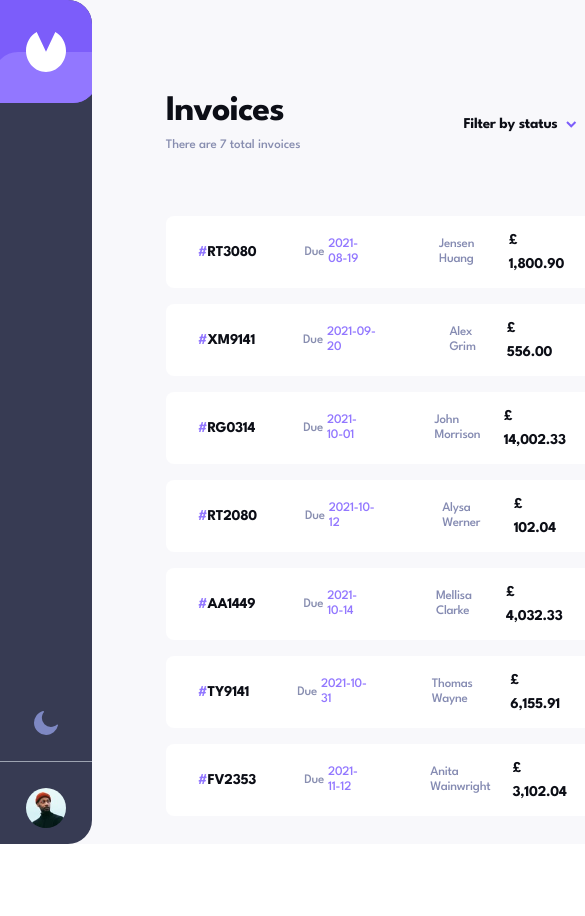
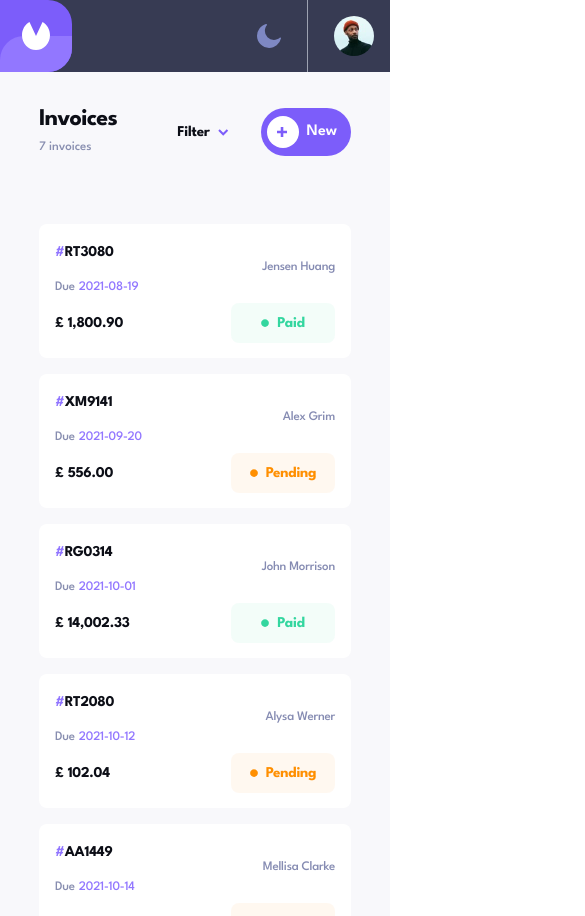
Before and after one commit to KareemEhab/invoice-app, a React (Vite) app in the folder invoice-web-app/: page / in a window 390 px wide. Shown: the top 916 px of the page, 585 px wide, since content can reach past the window. Before the commit the page ends 844 px from the top, so only its background shows below. Built offline with nearby package versions, Linux system fonts and the light colour scheme.

Commit message:
Make home page mobile responsive

```diff
--- a/invoice-web-app/src/App.tsx
+++ b/invoice-web-app/src/App.tsx
@@ -7,7 +7,13 @@ function App() {
   const bgColor = useColorModeValue("gray.lightBg", "gray.darkBg");
 
   return (
-    <HStack minW="100vw" minH="100vh" bg={bgColor} gap={0}>
+    <HStack
+      minW="100vw"
+      minH="100vh"
+      bg={bgColor}
+      gap={0}
+      flexDir={{ base: "column", lg: "row" }}
+    >
       <Sidebar />
       <Home invoices={data} />
     </HStack>
--- a/invoice-web-app/src/components/HomeHeader.tsx
+++ b/invoice-web-app/src/components/HomeHeader.tsx
@@ -1,4 +1,10 @@
-import { HStack, Text, VStack, useColorModeValue } from "@chakra-ui/react";
+import {
+  HStack,
+  Text,
+  VStack,
+  useBreakpointValue,
+  useColorModeValue,
+} from "@chakra-ui/react";
 import { Invoice } from "../hooks/useInvoice";
 import Button1 from "./common/Button1";
 import HomeHeaderMenu from "./HomeHeaderMenu";
@@ -12,19 +18,26 @@ const HomeHeader = ({ invoices, setSelectedStatuses }: Props) => {
   const headerColor = useColorModeValue("black.600", "white");
   const subheaderColor = useColorModeValue("gray.800", "gray.600");
 
+  const buttonText = useBreakpointValue({ base: "New", md: "New Invoice" });
+  const headerClass = useBreakpointValue({ base: "hm", md: "hl" });
+  const totalInvoicesText = useBreakpointValue({
+    base: `${invoices.length} invoices`,
+    md: `There are ${invoices.length} total invoices`,
+  });
+
   return (
     <HStack width="100%" height="3.5rem" justify="space-between">
       <VStack align="left">
-        <Text className="hl" color={headerColor}>
+        <Text className={headerClass} color={headerColor}>
           Invoices
         </Text>
         <Text className="body" color={subheaderColor}>
-          There are {invoices.length} total invoices
+          {totalInvoicesText}
         </Text>
       </VStack>
       <HStack gap="2rem">
         <HomeHeaderMenu setSelectedStatuses={setSelectedStatuses} />
-        <Button1 onClick={() => {}}>New Invoice</Button1>
+        <Button1 onClick={() => {}}>{buttonText}</Button1>
       </HStack>
     </HStack>
   );
--- a/invoice-web-app/src/components/HomeHeaderMenu.tsx
+++ b/invoice-web-app/src/components/HomeHeaderMenu.tsx
@@ -9,6 +9,7 @@ import {
   HStack,
   Text,
   useDisclosure,
+  useBreakpointValue,
 } from "@chakra-ui/react";
 import arrowDown from "../assets/icon-arrow-down.svg";
 import arrowUp from "../assets/icon-arrow-up.svg";
@@ -22,6 +23,11 @@ const NavbarMenu = ({ setSelectedStatuses }: Props) => {
   const bgColor = useColorModeValue("white", "black.400");
   const textColor = useColorModeValue("black.600", "white");
   const { isOpen, onToggle } = useDisclosure();
+
+  const menuName = useBreakpointValue({
+    base: "Filter",
+    md: "Filter by status",
+  });
 
   // Initialize state for checkbox statuses
   const [checkboxStatuses, setCheckboxStatuses] = useState<{
@@ -52,7 +58,7 @@ const NavbarMenu = ({ setSelectedStatuses }: Props) => {
     <Menu closeOnSelect={false} closeOnBlur={false}>
       <MenuButton className="hs" color={textColor} onClick={onToggle}>
         <HStack>
-          <Text>Filter by status</Text>
+          <Text>{menuName}</Text>
           <Image src={isOpen ? arrowUp : arrowDown} />
         </HStack>
       </MenuButton>
--- a/invoice-web-app/src/components/HomeInvoice.tsx
+++ b/invoice-web-app/src/components/HomeInvoice.tsx
@@ -1,6 +1,7 @@
 import {
   HStack,
   Image,
+  Show,
   Text,
   useColorMode,
   useColorModeValue,
@@ -24,13 +25,30 @@ const HomeInvoice = ({ invoice }: Props) => {
   return (
     <HStack
       width="100%"
-      height="4.5rem"
+      height={{ base: "8.375rem", md: "4.5rem" }}
       justify="space-between"
       bg={bgColor}
       borderRadius="0.5rem"
-      paddingX="2rem"
+      paddingX={{ base: "1rem", md: "2rem" }}
+      paddingY={{ base: "1rem", md: "0" }}
+      cursor="pointer"
+      _hover={{
+        borderWidth: "1px",
+        borderColor: "purple.800",
+        paddingX: "calc(2rem - 1px)",
+      }}
+      flexDir={{ base: "column", md: "row" }}
     >
-      <HStack gap="3rem">
+      <HStack
+        width="100%"
+        gap={{ base: "1rem", lg: "3rem" }}
+        justify="space-between"
+      >
+        <HStack
+          gap={{ base: "1rem", lg: "3rem" }}
+          flexDir={{ base: "column", md: "row" }}
+          align="left"
+        >
           <HStack className="hs" gap={0}>
             <Text color="purple.700">#</Text>
             <Text color={textColor}>{invoice.id}</Text>
@@ -39,12 +57,13 @@ const HomeInvoice = ({ invoice }: Props) => {
             <Text color={dueColor}>Due</Text>
             <Text color={dateColor}>{invoice.paymentDue}</Text>
           </HStack>
+        </HStack>
         <Text className="bodyv" color={clientNameColor} ml="1rem">
           {invoice.clientName}
         </Text>
       </HStack>
-      <HStack>
-        <HStack gap="3rem">
+      <HStack width="100%">
+        <HStack gap="3rem" justify="space-between" width="100%">
           <Text className="hs" color={textColor}>
             £ {invoice.total.toFixed(2).replace(/\B(?=(\d{3})+(?!\d))/g, ",")}
           </Text>
@@ -67,7 +86,9 @@ const HomeInvoice = ({ invoice }: Props) => {
             </HStack>
           </HStack>
         </HStack>
+        <Show above="md">
           <Image src={arrow} cursor="pointer" />
+        </Show>
       </HStack>
     </HStack>
   );
--- a/invoice-web-app/src/components/Sidebar.tsx
+++ b/invoice-web-app/src/components/Sidebar.tsx
@@ -9,42 +9,56 @@ const Sidebar = () => {
 
   return (
     <VStack
-      width="6.44rem"
-      height="100vh"
+      width={{ base: "100vw", lg: "6.44rem" }}
+      height={{ base: "4.5rem", md: "5rem", lg: "100vh" }}
       justify="space-between"
       bg="gray.700"
-      borderRightRadius="1.5rem"
+      borderRightRadius={{ lg: "1.5rem" }}
       overflow="hidden"
-      paddingBottom="1rem"
+      paddingBottom={{ lg: "1rem" }}
+      paddingRight={{ base: "1rem", lg: 0 }}
+      flexDir={{ base: "row", lg: "column" }}
     >
       <VStack
-        width="6.44rem"
-        height="6.44rem"
+        width={{ base: "4.5rem", md: "5rem", lg: "6.44rem" }}
+        height={{ base: "4.5rem", md: "5rem", lg: "6.44rem" }}
         bg="purple.800"
         justify="center"
         position="relative"
         overflow="hidden"
         borderRightRadius="1.5rem"
+        flexDir={{ base: "row", lg: "column" }}
       >
         <VStack
-          width="6.44rem"
-          height="6.44rem"
+          width={{ base: "4.5rem", md: "5rem", lg: "6.44rem" }}
+          height={{ base: "4.5rem", md: "5rem", lg: "6.44rem" }}
           position="absolute"
-          top="3.25rem"
+          top={{ base: "2.25rem", md: "2.75rem", lg: "3.25rem" }}
           borderLeftRadius="1.5rem"
           bg="purple.700"
           zIndex={0}
+          flexDir={{ base: "row", lg: "column" }}
         ></VStack>
-        <Image width="40px" height="40px" src={logo} zIndex={1} />
+        <Image
+          width={{ base: "28px", md: "32px", lg: "40px" }}
+          height={{ base: "28px", md: "32px", lg: "40px" }}
+          src={logo}
+          zIndex={1}
+        />
       </VStack>
-      <VStack height="7.3rem" width="100%" justify="space-between">
+      <VStack
+        height={{ base: "100%", lg: "7.3rem" }}
+        width={{ base: "7.3rem", lg: "100%" }}
+        justify="space-between"
+        flexDir={{ base: "row", lg: "column" }}
+      >
         <Image
           width="1.5rem"
           src={colorMode === "light" ? moon : sun}
           cursor="pointer"
           onClick={toggleColorMode}
         />
-        <Divider />
+        <Divider orientation="vertical" />
         <Image maxW="2.5rem" src={userImage} borderRadius="50%" />
       </VStack>
     </VStack>
--- a/invoice-web-app/src/components/common/Button1.tsx
+++ b/invoice-web-app/src/components/common/Button1.tsx
@@ -2,14 +2,14 @@ import { Button, HStack, Image, Text } from "@chakra-ui/react";
 import iconPlus from "../../assets/icon-plus.svg";
 
 interface Props {
-  children: string;
+  children: string | undefined;
   onClick: () => void;
 }
 
 const Button1 = ({ children, onClick }: Props) => {
   return (
     <Button
-      width="9.375rem"
+      width={{ base: "5.65rem", md: "9.375rem" }}
       height="3rem"
       bg="purple.800"
       onClick={onClick}
@@ -18,7 +18,7 @@ const Button1 = ({ children, onClick }: Props) => {
       paddingRight={2}
       _hover={{ bg: "purple.700" }}
     >
-      <HStack gap="1rem">
+      <HStack gap={{ base: "0.5rem", md: "1rem" }}>
         <HStack
           width="2rem"
           height="2rem"
--- a/invoice-web-app/src/pages/Home.tsx
+++ b/invoice-web-app/src/pages/Home.tsx
@@ -20,7 +20,12 @@ const Home = ({ invoices }: Props) => {
 
   return (
     <VStack width="100%" minH="100vh" maxH="100vh" overflow="auto">
-      <VStack width="45.6rem" maxW="80%" paddingTop="6rem" gap="4rem">
+      <VStack
+        width="45.6rem"
+        maxW="80vw"
+        paddingTop={{ base: "2rem", lg: "6rem" }}
+        gap="4rem"
+      >
         <HomeHeader
           invoices={filteredInvoices}
           setSelectedStatuses={setSelectedStatuses}
```
Lines whose indentation alone changed are shown as unchanged.
